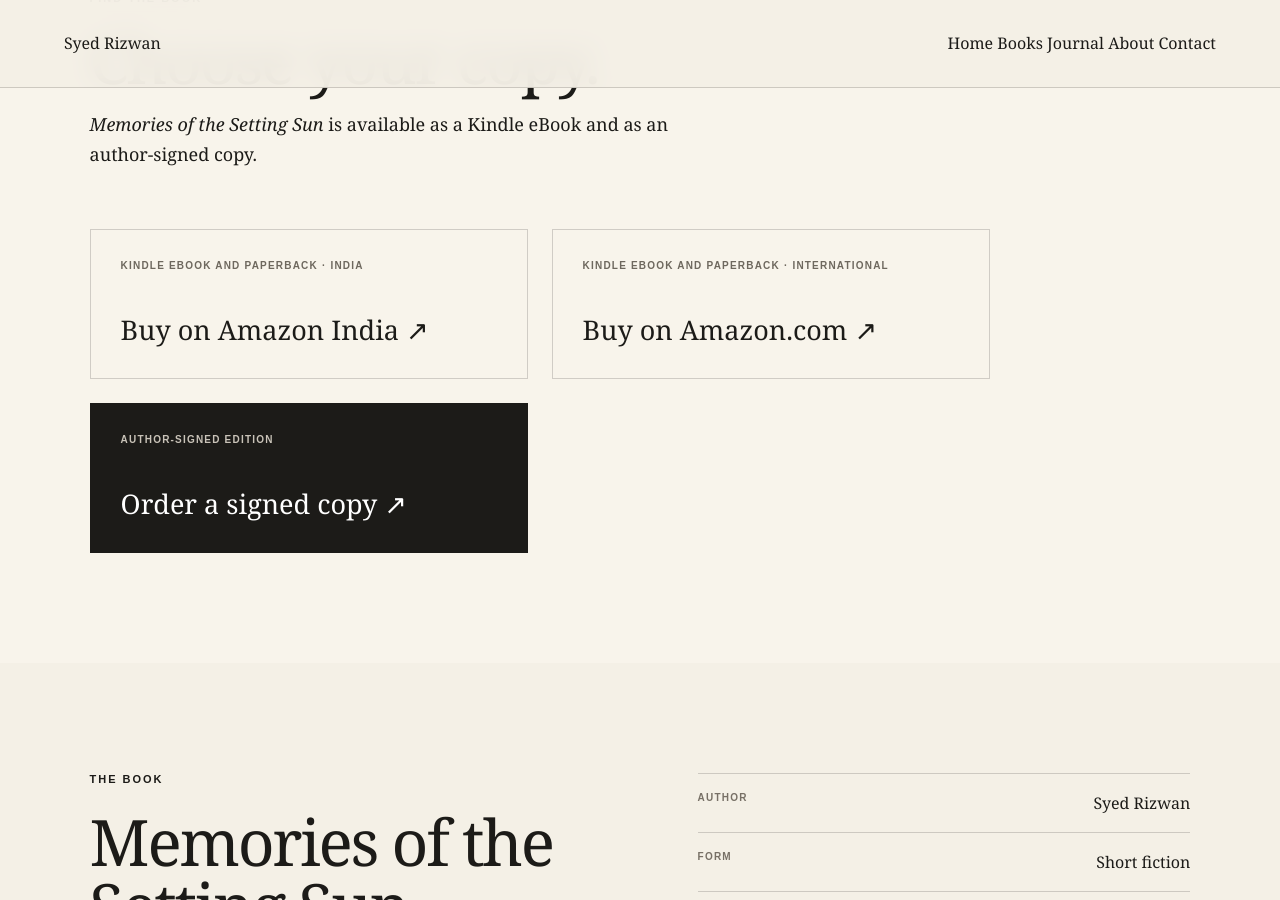
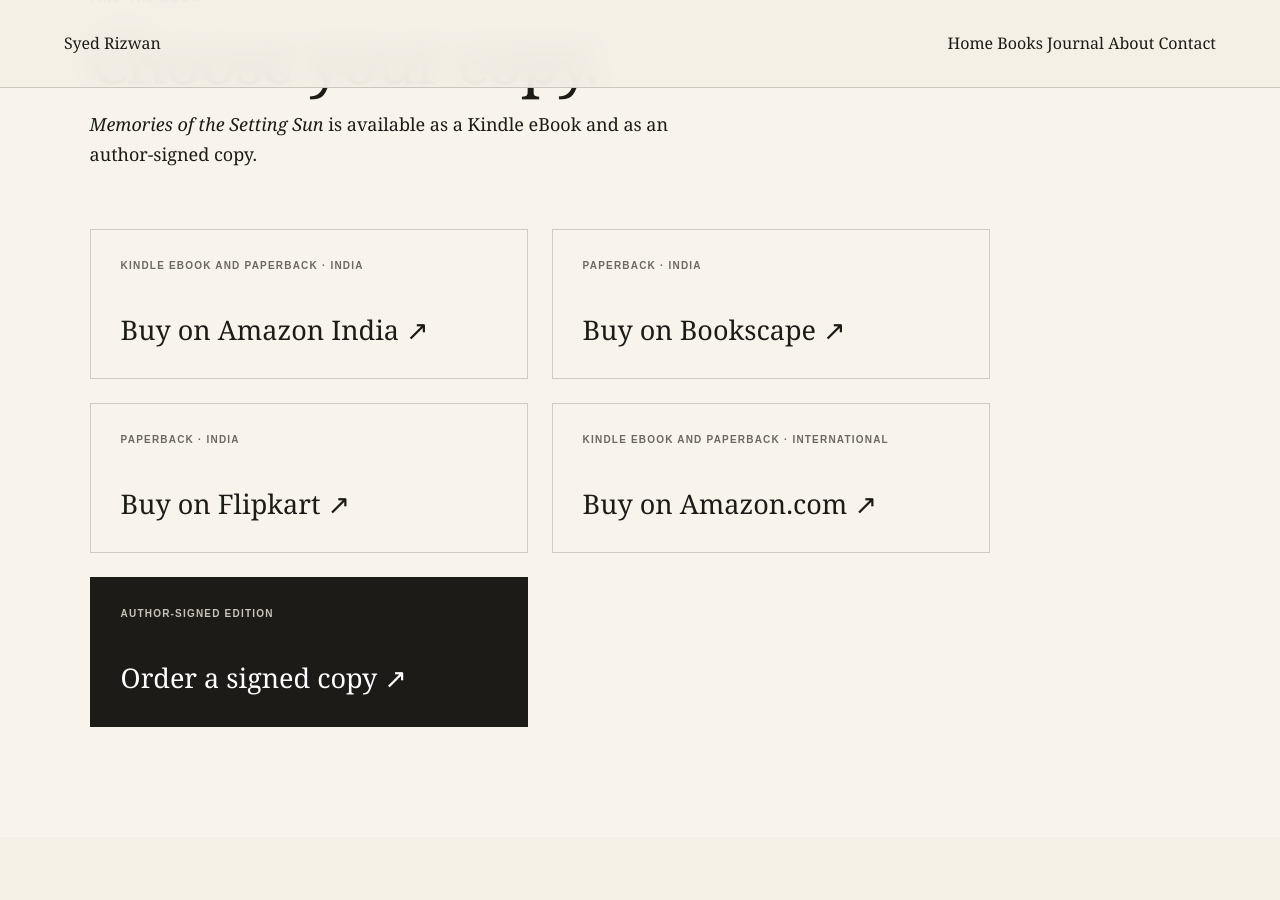
Before and after one commit to syedrizwanauthor/syedrizwanauthor.github.io, a Jekyll site: the page memories-of-the-setting-sun.html, which Jekyll copies as it is, in a window 1280 px wide and 900 px high, scrolled down 1999 px. Built offline with Jekyll 4.4.1, drawn with Linux system fonts in a browser that asks for light colours.

Commit message:
Update memories-of-the-setting-sun.html

```diff
--- a/memories-of-the-setting-sun.html
+++ b/memories-of-the-setting-sun.html
@@ -160,6 +160,26 @@
     </a>
 
     <a
+      href="https://bookscape.com/product-details/memories-of-the-setting-sun-9788166170423"
+      target="_blank"
+      rel="noopener noreferrer"
+      class="book-buy-card"
+    >
+      <span>Paperback · India</span>
+      <strong>Buy on Bookscape ↗</strong>
+    </a>
+
+    <a
+      href="https://www.flipkart.com/memories-setting-sun/p/itm2e1afa2ccf968"
+      target="_blank"
+      rel="noopener noreferrer"
+      class="book-buy-card"
+    >
+      <span>Paperback · India</span>
+      <strong>Buy on Flipkart ↗</strong>
+    </a>
+
+    <a
       href="https://www.amazon.com/Memories-Setting-Sun-Syed-Rizwan-ebook/dp/B0HCWXN47J"
       target="_blank"
       rel="noopener noreferrer"
```
